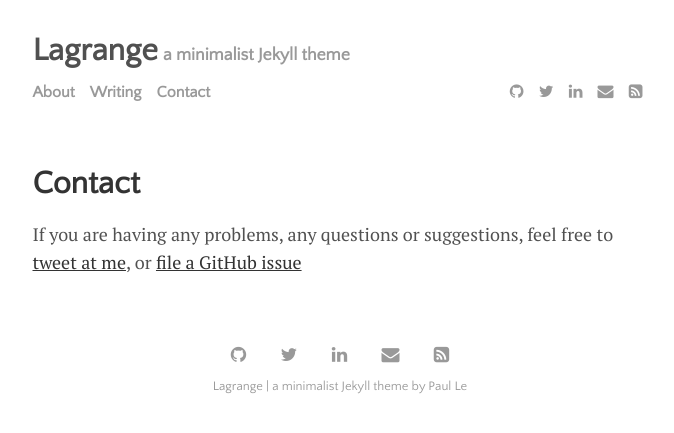
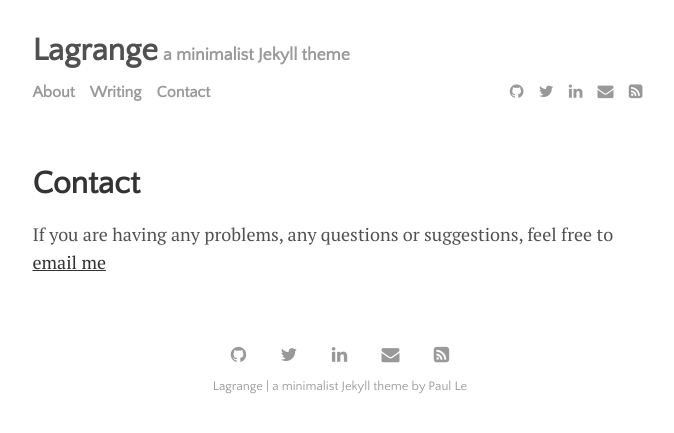
Before and after one commit to lijenniferx/lijenniferx.github.io, a Jekyll site: the page built from menu/contact.md, in a window 1280 px wide. Shown: the top 433 px of the page, without its empty margins (300-974 px from the left). Built offline with Jekyll 4.4.1, drawn with Linux system fonts in a browser that asks for light colours.

Commit message:
Update contact.md

```diff
--- a/menu/contact.md
+++ b/menu/contact.md
@@ -3,4 +3,4 @@ layout: page
 title: Contact
 ---
 
-If you are having any problems, any questions or suggestions, feel free to [tweet at me](https://twitter.com/intent/tweet?text=%40paululele), or [file a GitHub issue](https://github.com/lenpaul/lagrange/issues/new)
+If you are having any problems, any questions or suggestions, feel free to [email me](lijenniferx@gmail.com)
```
